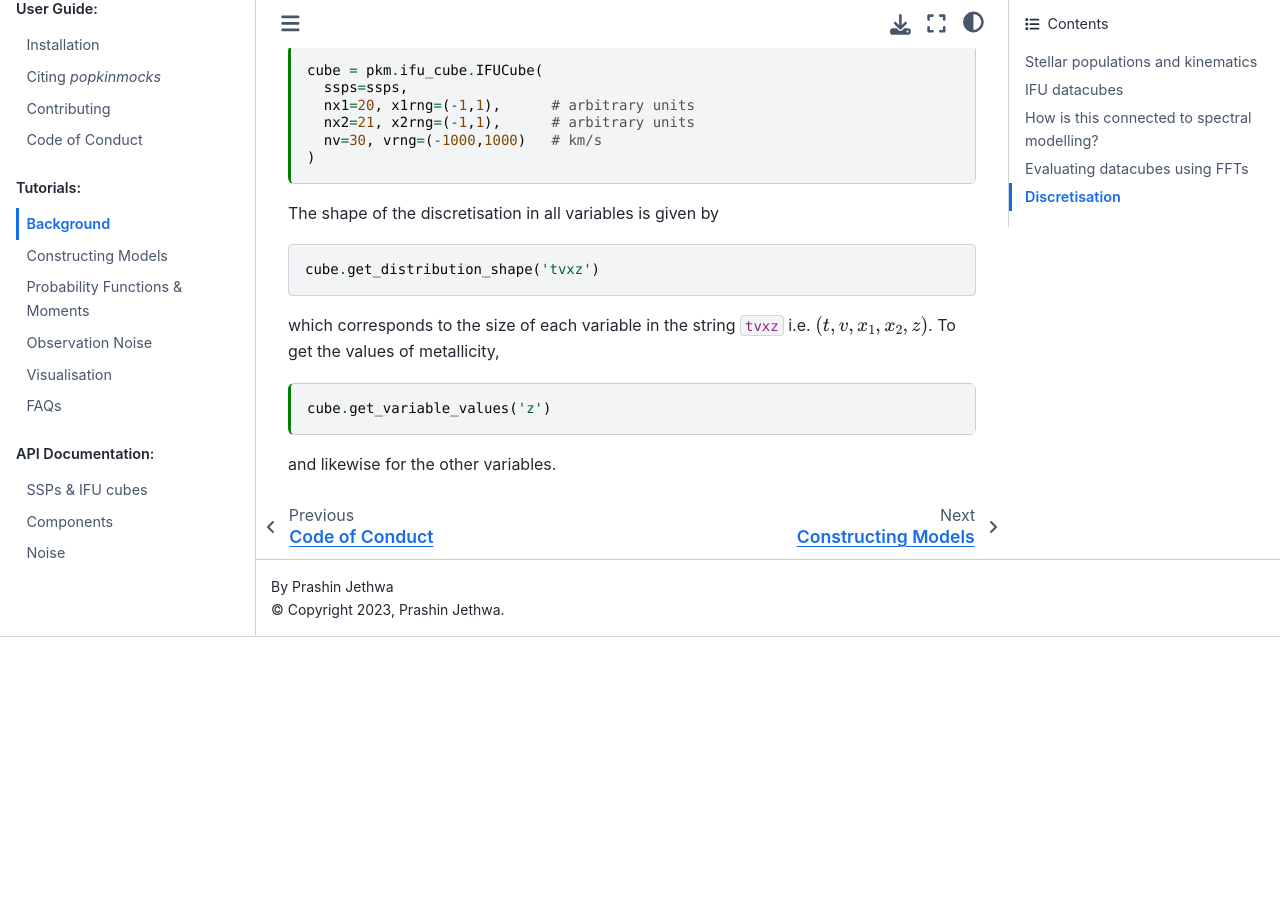
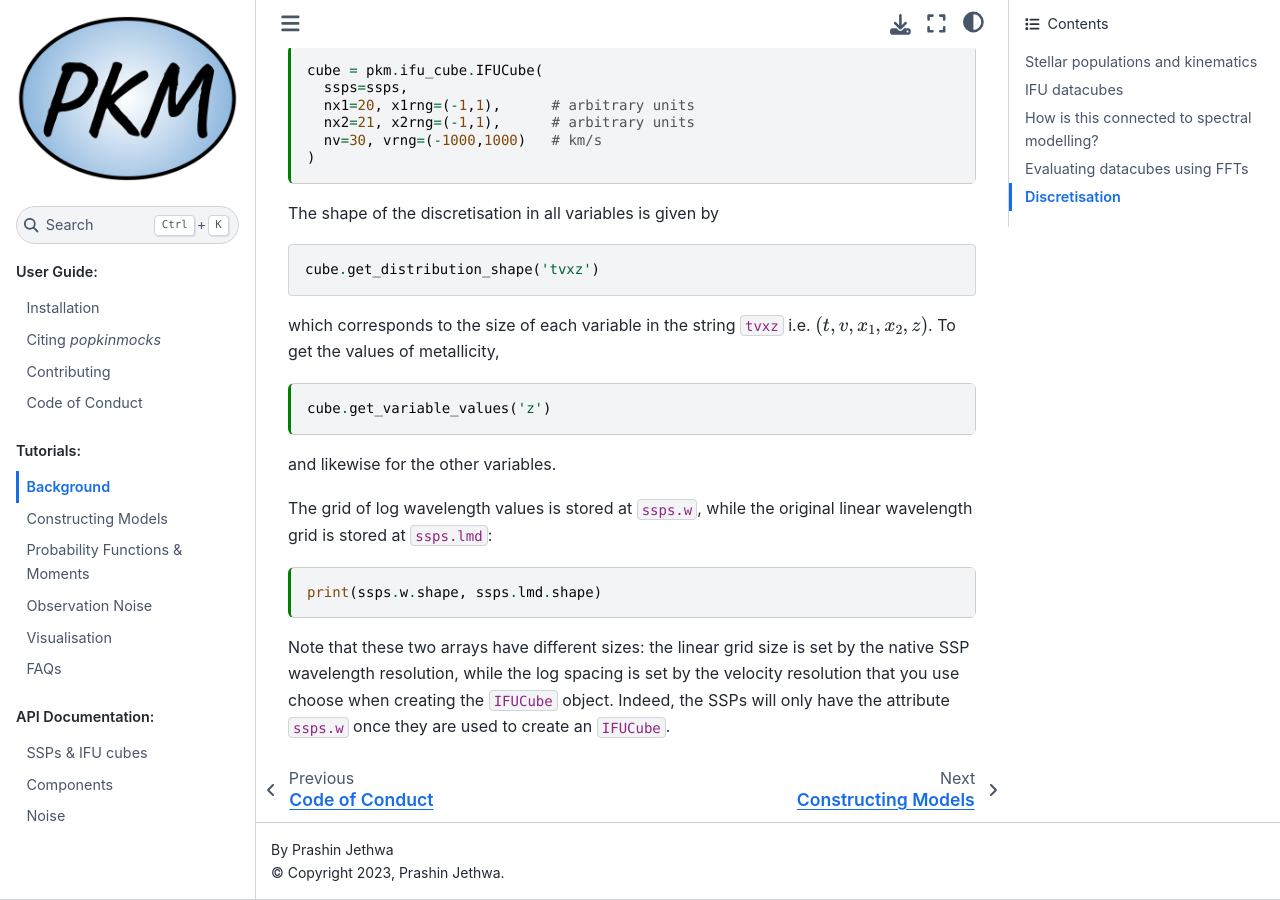
Before and after one commit to prashjet/popkinmocks, a Sphinx documentation site: the page built from docs/source/user/background.md, in a window 1280 px wide and 900 px high, scrolled down 2996 px. Built offline with Sphinx 7.4.7 and the Sphinx Book theme 1.1.4, drawn with Linux system fonts in a browser that asks for light colours; before the commit the page ends 3633 px from its top, so only the background shows below that; some of the changed text lies outside the part shown.

Commit message:
add wavelength grid info to docs (#83)

````diff
--- a/docs/source/user/background.md
+++ b/docs/source/user/background.md
@@ -108,7 +108,7 @@ $$
 \end{equation}
 $$
 
-where $\tilde{y}$, $\tilde{p}$ and $\tilde{S}$ are minor labellings of $y, p$ and $S$ (see Section 2.2.1 of [Ocvirk et. al](https://ui.adsabs.harvard.edu/abs/2006MNRAS.365...74O/abstract) for details). _popkinmocks_ evaluates this convolution using a Fast Fourier Transform (FFT), producing a datacube sampled in log wavelength $\omega$ rather than wavelength $\lambda$.
+where $\tilde{y}$, $\tilde{p}$ and $\tilde{S}$ are minor labellings of $y, p$ and $S$ (see Section 2.2.1 of [Ocvirk et. al](https://ui.adsabs.harvard.edu/abs/2006MNRAS.365...74O/abstract) for details). _popkinmocks_ evaluates this convolution using a Fast Fourier Transform (FFT), producing a datacube sampled in log wavelength $\omega$ rather than linear wavelength $\lambda$.
 
 ## Discretisation
 
@@ -142,3 +142,11 @@ cube.get_variable_values('z')
 ```
 
 and likewise for the other variables.
+
+The grid of log wavelength values is stored at `ssps.w`, while the original linear wavelength grid is stored at `ssps.lmd`:
+
+```{code-cell}
+print(ssps.w.shape, ssps.lmd.shape)
+```
+
+Note that these two arrays have different sizes: the linear grid size is set by the native SSP wavelength resolution, while the log spacing is set by the velocity resolution that you use choose when creating the `IFUCube` object. Indeed, the SSPs will only have the attribute `ssps.w` once they are used to create an `IFUCube`.
````
Also changed, not shown: docs/source/user/constructing_models.md (+2 -2 lines).
